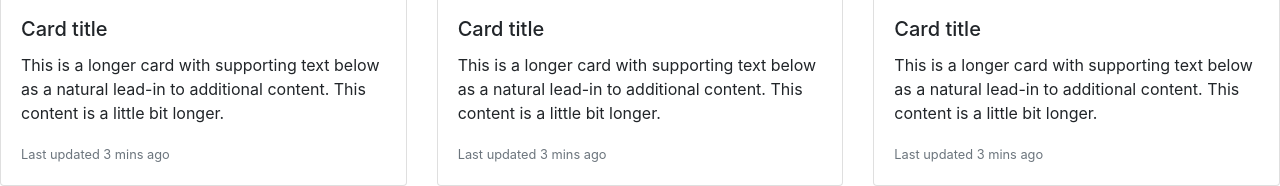
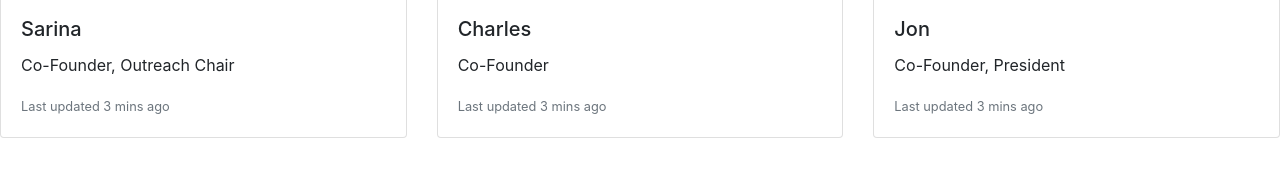
Before and after one commit to charJe/VegWeb, a plain HTML site: page index.html in a window 1280 px wide. Shown: the part 1721-1907 px from the top of the page. After the commit the page ends 1859 px from the top, so only its background shows below. Drawn offline with nearby package versions, Linux system fonts and the light colour scheme.

Commit message:
add ARC cards

```diff
--- a/index.css
+++ b/index.css
@@ -182,6 +182,11 @@ img[alt="Mad Hippie"] {
     display: none;
 }
 
+/* team styling */
+#card-deck {
+    width: 99%;
+}
+
 /* mobile */
 @media screen and (max-width: 600px) {
     .large-menu-button {
--- a/index.html
+++ b/index.html
@@ -135,28 +135,31 @@
                 Team
             </span>
         </h2>
+
+        <!-- card decks with team members -->
+        <!-- animal rights club -->
         <div class="card-deck">
             <div class="card">
                 <img class="card-img-top" src="..." alt="Card image cap">
                 <div class="card-body">
-                    <h5 class="card-title">Card title</h5>
-                    <p class="card-text">This is a longer card with supporting text below as a natural lead-in to additional content. This content is a little bit longer.</p>
+                    <h5 class="card-title">Sarina</h5>
+                    <p class="card-text">Co-Founder, Outreach Chair</p>
                     <p class="card-text"><small class="text-muted">Last updated 3 mins ago</small></p>
                 </div>
             </div>
             <div class="card">
                 <img class="card-img-top" src="..." alt="Card image cap">
                 <div class="card-body">
-                    <h5 class="card-title">Card title</h5>
-                    <p class="card-text">This is a longer card with supporting text below as a natural lead-in to additional content. This content is a little bit longer.</p>
+                    <h5 class="card-title">Charles</h5>
+                    <p class="card-text">Co-Founder</p>
                     <p class="card-text"><small class="text-muted">Last updated 3 mins ago</small></p>
                 </div>
             </div>
             <div class="card">
                 <img class="card-img-top" src="..." alt="Card image cap">
                 <div class="card-body">
-                    <h5 class="card-title">Card title</h5>
-                    <p class="card-text">This is a longer card with supporting text below as a natural lead-in to additional content. This content is a little bit longer.</p>
+                    <h5 class="card-title">Jon</h5>
+                    <p class="card-text">Co-Founder, President</p>
                     <p class="card-text"><small class="text-muted">Last updated 3 mins ago</small></p>
                 </div>
             </div>
```
